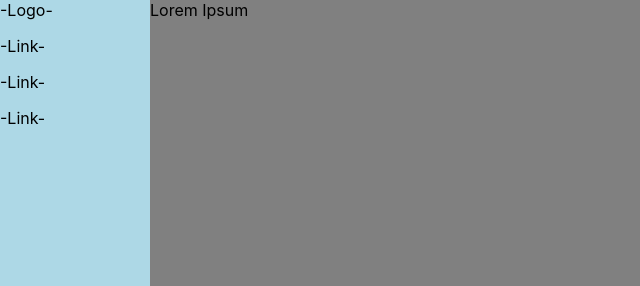
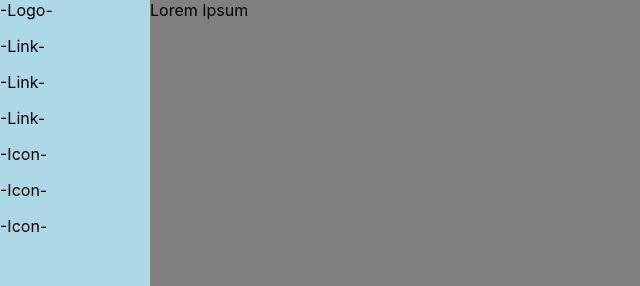
Before and after one commit to IgoVeyner/portfolio, a React (Create React App) app: page / in a window 1280 px wide. Shown: the top 286 px of the page, without its empty margins (0-640 px from the left). Built offline with nearby package versions, Linux system fonts and the light colour scheme.

Commit message:
add and stub IconNav component

```diff
--- a/src/components/Header/index.js
+++ b/src/components/Header/index.js
@@ -1,12 +1,14 @@
 import './index.css'
 import Logo from '../Logo'
 import Nav from '../Nav'
+import IconNav from '../IconNav'
 
 const Header = () => {
   return (
     <header className="navbar">
       <Logo />
       <Nav />
+      <IconNav />
     </header>
   )
 }
--- /dev/null
+++ b/src/components/IconNav/index.js
@@ -0,0 +1,11 @@
+const IconNav = () => {
+  return (
+    <nav>
+      <p>-Icon-</p>
+      <p>-Icon-</p>
+      <p>-Icon-</p>
+    </nav>
+  )
+}
+
+export default IconNav
```
